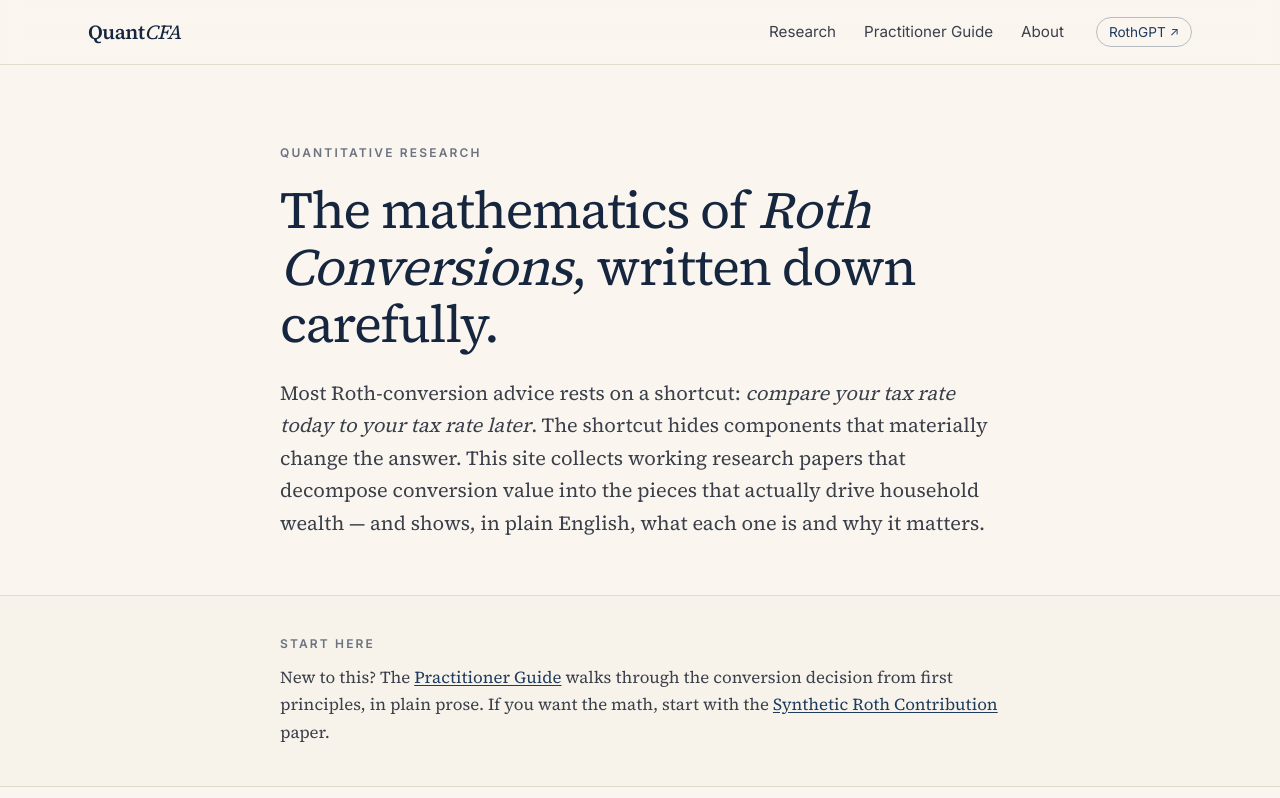
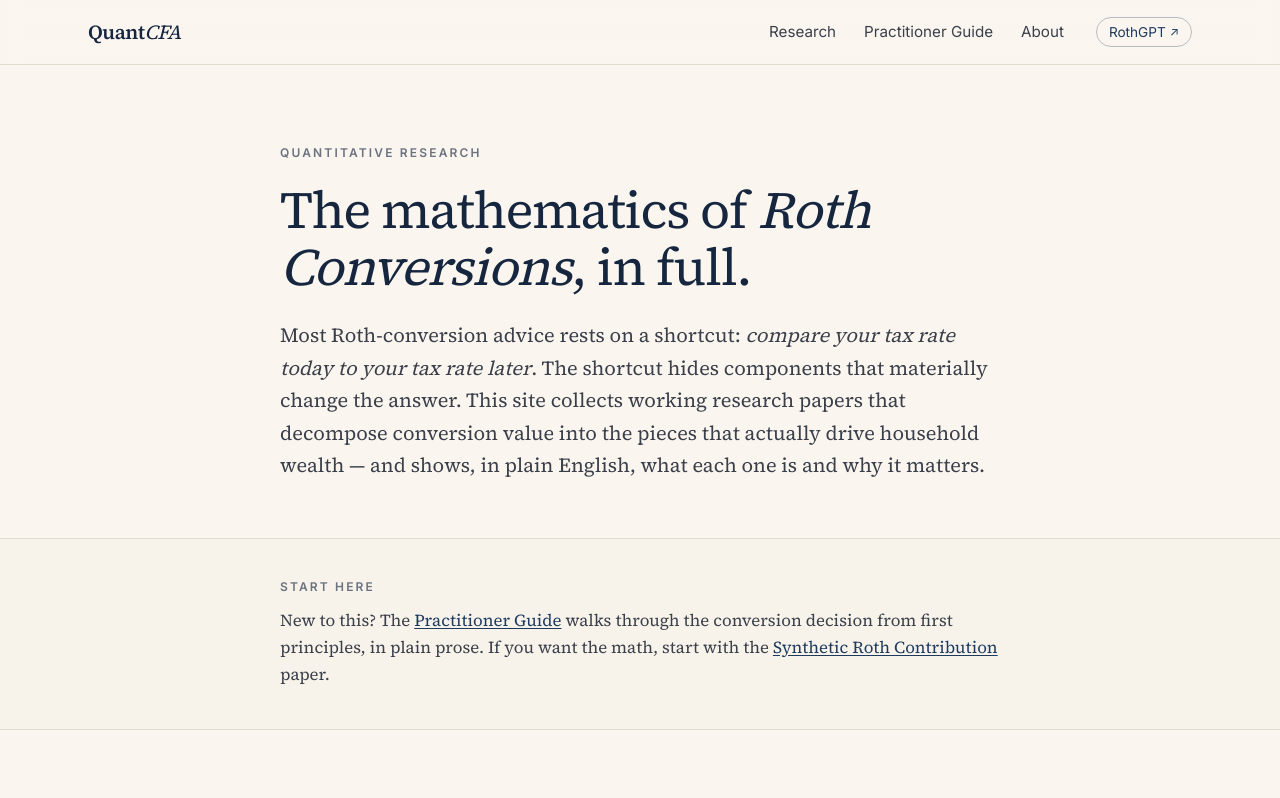
Before and after one commit to QuantCFA/quantcfa.com, a Next.js app: page / in a window 1280 px wide. Shown: the top 798 px of the page. Built offline with nearby package versions, Linux system fonts and the light colour scheme.

Commit message:
Landing tagline: 'in full' instead of 'written down carefully'

```diff
--- a/src/app/page.tsx
+++ b/src/app/page.tsx
@@ -12,7 +12,7 @@ export default function Home() {
           </div>
           <h1 className="font-serif text-[2.75rem] md:text-[3.25rem] leading-[1.1] tracking-tight text-navy-deep">
             The mathematics of <span className="italic">Roth Conversions</span>,
-            written down carefully.
+            in full.
           </h1>
           <p className="mt-6 text-lg md:text-xl text-ink-soft font-serif leading-relaxed">
             Most Roth-conversion advice rests on a shortcut: <em>compare your tax
```
